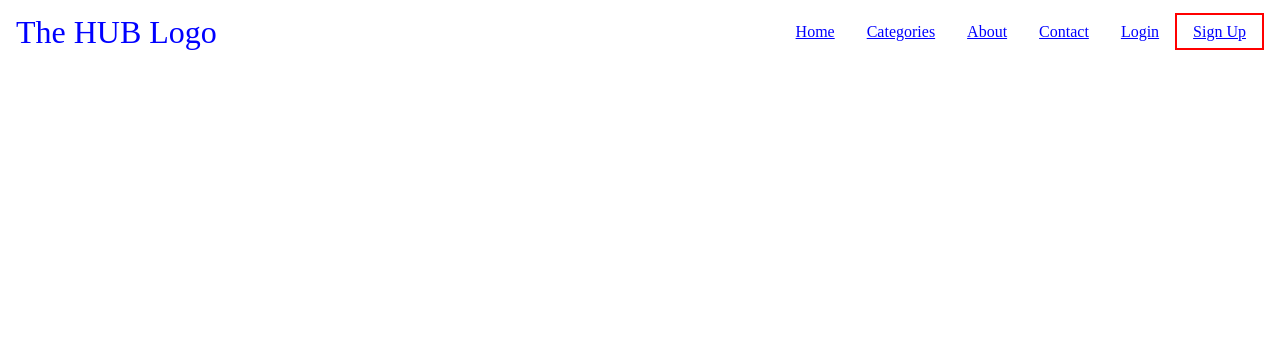
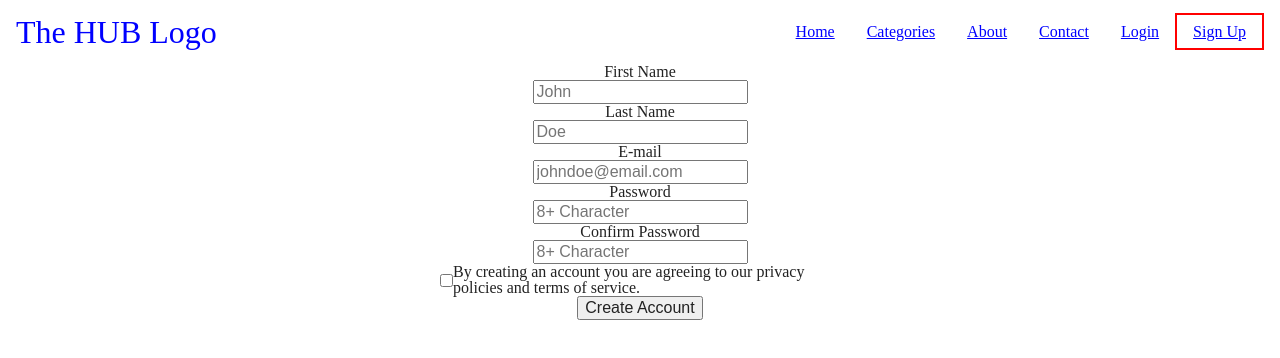
Before and after one commit to Team-Mako/the-hub-frontend, a React (Create React App) app: page /sign-up in a window 1280 px wide. Shown: the top 358 px of the page. Built offline with nearby package versions, Linux system fonts and the light colour scheme.

Commit message:
Update - 06/14 - 2:37 AM

```diff
--- a/src/components/SiteHeader.jsx
+++ b/src/components/SiteHeader.jsx
@@ -14,7 +14,7 @@ const SiteHeader = () => (
         <Link to="/about">About</Link>
         <Link to="/contact">Contact</Link>
         <Link to="/login">Login</Link>
-        <Link to="/signup" className="site-header__action">Sign Up</Link>
+        <Link to="/sign-up" className="site-header__action">Sign Up</Link>
       </nav>
     </div>
   </header>
--- /dev/null
+++ b/src/pages/SignUp.jsx
@@ -0,0 +1,64 @@
+import React, { Component } from 'react';
+import Axios from 'axios';
+
+class SignUp extends Component {
+  state = {
+    name: null,
+    lastName: null,
+    email: null,
+    password: null,
+    password2: null,
+    policy: false,
+  }
+
+  submitHandler = (e) => {
+    e.preventDefault();
+    Axios.post('http://localhost:3333/create-user', this.state).then((res) => console.log(res)).catch((err) => console.log(err));
+  }
+
+  inputHandler = (e) => {
+    const { target } = e;
+    const value = target.type === 'checkbox' ? target.checked : target.value;
+    const { name } = target;
+
+    this.setState({
+      [name]: value,
+    });
+  }
+
+  render() {
+    return (
+      <main className="sign-up">
+        <form method="POST" onSubmit={this.submitHandler}>
+          <label>
+            First Name
+            <input name="name" type="text" placeholder="John" onChange={this.inputHandler} />
+          </label>
+          <label>
+            Last Name
+            <input name="lastName" type="text" placeholder="Doe" onChange={this.inputHandler} />
+          </label>
+          <label>
+            E-mail
+            <input type="email" name="email" placeholder="johndoe@email.com" onChange={this.inputHandler} />
+          </label>
+          <label>
+            Password
+            <input type="password" name="password" placeholder="8+ Character" min="8" onChange={this.inputHandler} />
+          </label>
+          <label>
+            Confirm Password
+            <input type="password" name="password2" placeholder="8+ Character" min="8" onChange={this.inputHandler} />
+          </label>
+          <label>
+            <input type="checkbox" name="policy" checked={this.state.policy} onChange={this.inputHandler} />
+            By creating an account you are agreeing to our privacy policies and terms of service.
+          </label>
+          <button type="submit">Create Account</button>
+        </form>
+      </main>
+    );
+  }
+}
+
+export default SignUp;
--- a/src/routes.jsx
+++ b/src/routes.jsx
@@ -2,6 +2,7 @@ import React from 'react';
 import { BrowserRouter, Switch, Route } from 'react-router-dom';
 import SiteHeader from './components/SiteHeader';
 import Home from './pages/Home';
+import SignUp from './pages/SignUp';
 
 function Routes() {
   return (
@@ -9,6 +10,7 @@ function Routes() {
       <SiteHeader />
       <Switch>
         <Route path="/" exact component={Home} />
+        <Route path="/sign-up" exact component={SignUp} />
       </Switch>
     </BrowserRouter>
   );
--- a/src/sass/_mixins.scss
+++ b/src/sass/_mixins.scss
@@ -5,3 +5,12 @@
   justify-content: $justify;
   align-items: $align;
 }
+
+// Grid Generator
+@mixin gridGen($columns, $rows, $row-gap, $column-gap){
+  display: grid;
+  grid-template-columns: $columns;
+  grid-template-rows: $rows;
+  row-gap: $row-gap;
+  column-gap: $column-gap;
+}
--- /dev/null
+++ b/src/sass/_sign-up.scss
@@ -0,0 +1,18 @@
+.sign-up{
+  @include flexGen(row, nowrap, center, center);
+  width: 100%;
+
+  form{
+    @include flexGen(column, nowrap, center, center);
+    max-width: 400px;
+    width: 100%;
+  }
+
+  label{
+    @include flexGen(column, nowrap, center, center);
+
+    &:last-of-type{
+      @include flexGen(row, nowrap, center, center);
+    }
+  }
+}
--- a/src/sass/style.scss
+++ b/src/sass/style.scss
@@ -9,3 +9,4 @@
 
 // @imports
 @import 'site-header';
+@import 'sign-up';
```
Also changed, not shown: .eslintrc.js.
